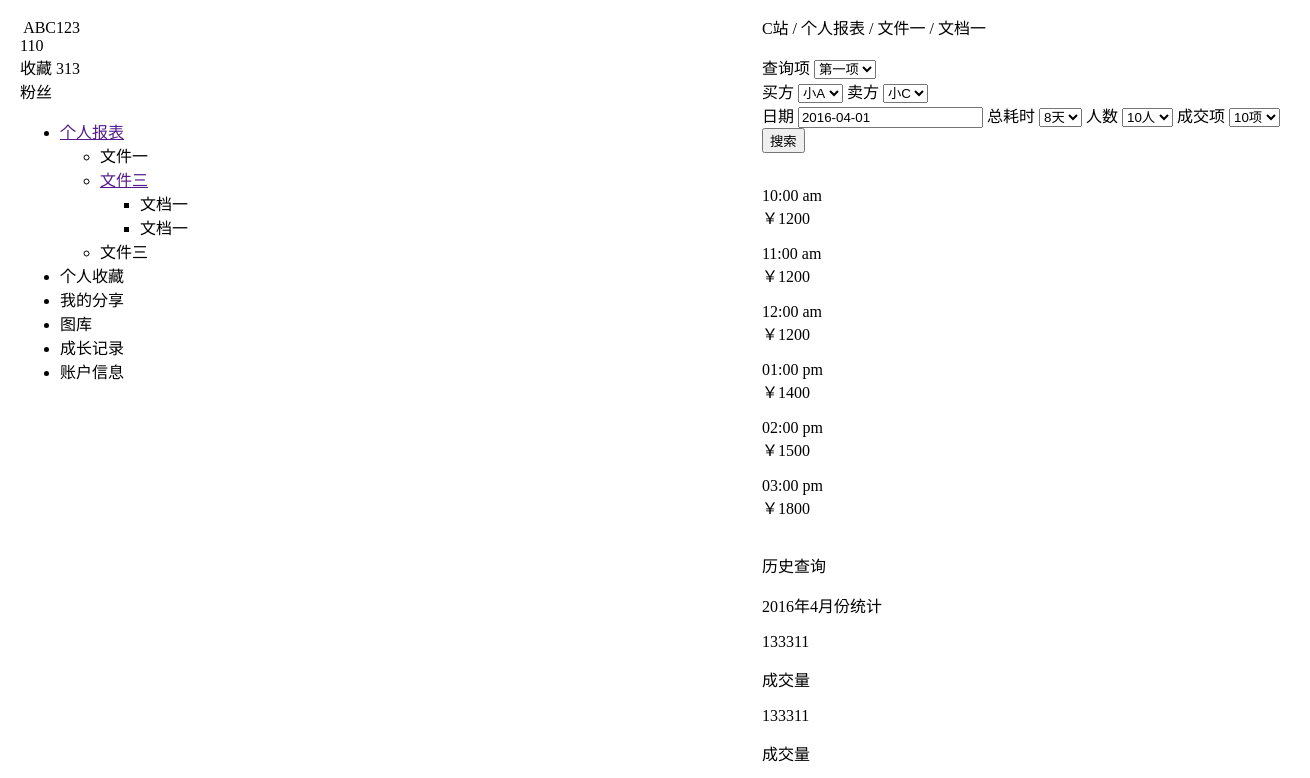
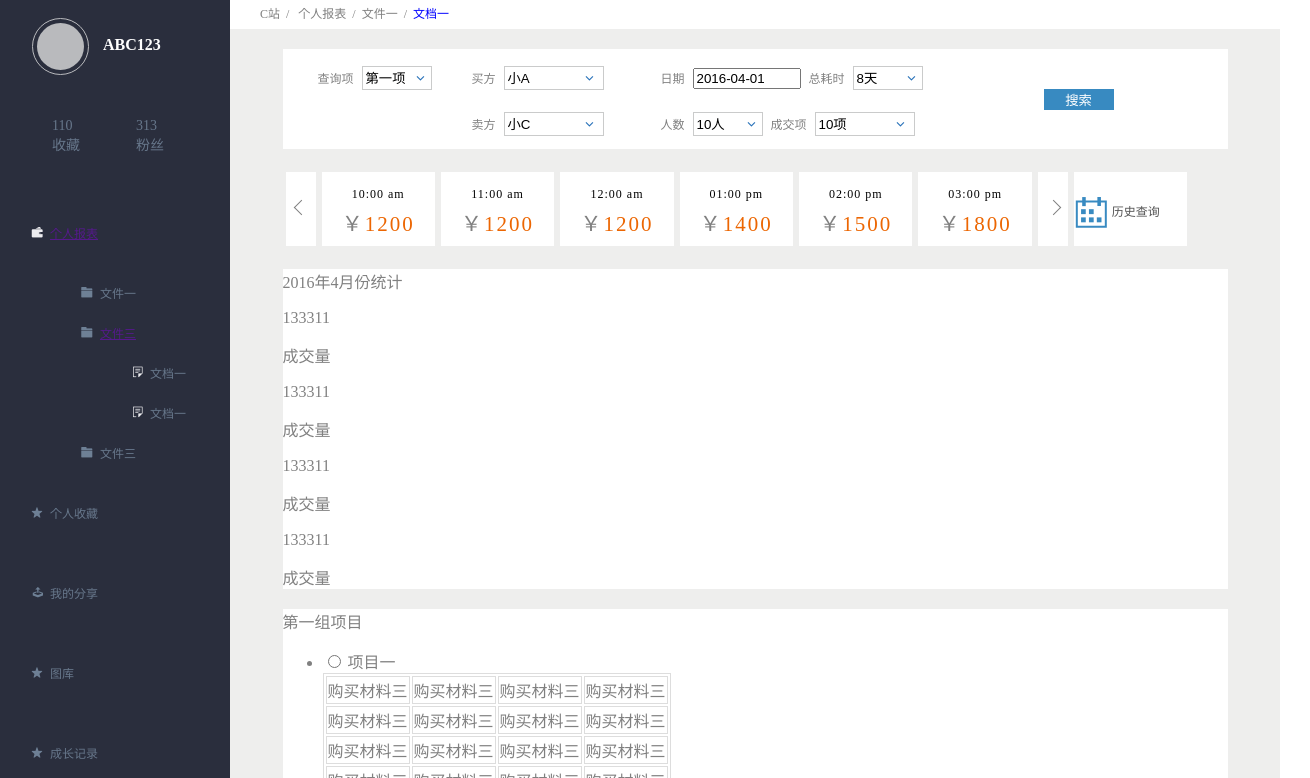
Before and after one commit to zhangchenxi0016/ife2016, a plain HTML site: page stage1/task9/index.html in a window 1280 px wide. Shown: the part 61-839 px from the top of the page, 1310 px wide, since content can reach past the window. Drawn offline with Linux system fonts and the light colour scheme.

Commit message:
task9 over

```diff
--- a/stage1/task9/css/index.css
+++ b/stage1/task9/css/index.css
@@ -1,61 +1,317 @@
-body
-{
-	height:100%;
-	width:100%;
+body {
+    height: 100%;
+    width: 100%;
     font-family: "微软雅黑";
     min-width: 1024px;
-	margin:0px;
+    margin: 0px;
+}
 
+header {
+    width: 100%;
+    height: 60px;
+    background: #2189bf;
 }
-header{
-	width: 100%;
-	height:60px;
-	background:#2189bf;
 
-}
-header div{
-	height:45px;
+header div {
+    height: 45px;
     width: 100%;
     margin: 0px auto;
     position: relative;
 }
-header input{
+
+header input {
     position: absolute;
     left: 60%;
     border-radius: 14px;
-	background:#fff url(../img/zoom.png) no-repeat 17px 2px;
+    background: #fff url(../img/zoom.png) no-repeat 17px 2px;
     bottom: 0px;
+}
 
-}
-header span{
+header span {
     position: absolute;
     left: 80%;
     color: #fff;
     bottom: 0px;
     vertical-align: middle;
+}
 
-}
-.logo{
+.logo {
     position: absolute;
-	left:10%;
+    left: 10%;
     bottom: 0px;
 }
-header span img{
+
+header span img {
     position: relative;
     display: inline-block;
     padding-right: 5px;
     bottom: 0px;
+    margin-bottom: -2px;
 }
-.leftdiv{
-	width: 200px;
+
+.leftdiv {
+    width: 230px;
     height: 100%;
     box-sizing: border-box;
+    margin: 0px;
+    float: left;
+    background: #2a2e3d;
+    color: #67778b;
+    padding-top: 19px;
+}
+
+.rightdiv {
+    width: calc(100% - 230px);
+    height: 100%;
+    margin-left: 230px;
+    box-sizing: border-box;
+    background: #eeeeed;
+    margin-top: 0px;
+    color: gray;
+}
+
+.leftdiv .div1 div {
+    width: 55px;
+    height: 55px;
+    border-radius: 50%;
+    border: 1px solid #b9babd;
+    display: inline-block;
+    vertical-align: middle
+}
+
+.leftdiv div strong {
+    margin-left: 10px;
+}
+
+.leftdiv div div span {
+    width: 47px;
+    height: 47px;
+    background: #b9babd;
+    border-radius: 50%;
+    display: inline-block;
+    margin-top: 4px;
+    margin-left: 4px;
+    z-index: 10;
+}
+
+.leftdiv .div1 {
+    margin-left: 32px;
+    height: 80px;
+    color: #fff;
+}
+
+.leftdiv .sp1 {
+    width: 40px;
+    display: inline-block;
+    vertical-align: middle;
     margin: 20px;
-	float: left;
+    font-size: 14px;
+    font-family: 'SimSun';
+    color: #67778b;
 }
-.rightdiv{
-	width: calc(100%-300px);
-	height:100%;
-	float: right;
-	box-sizing: border-box;
+
+.leftdiv ul {
+    line-height: 80px;
+    margin-left: 10px;
 }
+
+.leftdiv ul ul {
+    line-height: 40px;
+    margin-left: 10px;
+}
+
+.leftdiv .li:nth-child(1) {
+    list-style-image: url("../img/file_open.png");
+}
+
+.leftdiv .li:nth-child(2) {
+    list-style-image: url("../img/star.png");
+}
+
+.leftdiv .li:nth-child(3) {
+    list-style-image: url("../img/share.png");
+}
+
+.leftdiv .li:nth-child(4) {
+    list-style-image: url("../img/star.png");
+}
+
+.leftdiv .li:nth-child(5) {
+    list-style-image: url("../img/star.png");
+}
+
+.leftdiv .li:nth-child(6) {
+    list-style-image: url("../img/user_info.png");
+}
+
+.leftdiv ul ul li {
+    list-style-image: url("../img/file_close.png");
+}
+
+.leftdiv ul ul ul li {
+    list-style-image: url("../img/doc_open.png");
+}
+
+.leftdiv .li {
+    text-decoration: none;
+    font-size: 12px;
+}
+
+.rightdiv .title {
+    width: 100%;
+    height: 30px;
+    background: #fff;
+    color: gray;
+    padding-left: 30px;
+    font-size: 12px;
+    line-height: 30px;
+}
+
+.rightdiv .title p {
+    margin-top: 0px;
+}
+
+.rightdiv .title span {
+    color: blue;
+}
+
+section {
+    background: #fff;
+    margin: 20px;
+    margin-left: 5%;
+    margin-right: 5%;
+    width: 90%;
+}
+
+.rightdiv section:nth-child(1) {
+    height: 100px;
+    position: relative;
+    font-size: 12px;
+}
+
+.rightdiv section:nth-child(1) form {
+    display: flex;
+    flex-direction: row;
+}
+
+.rightdiv section:nth-child(1) form div:nth-child(1) {
+    width: 20%;
+    height: 100px;
+    text-align: center;
+    padding:auto;
+}
+
+.rightdiv section:nth-child(1) form div:nth-child(2) {
+    width: 20%;
+    height: 100px;
+    padding:auto;
+}
+
+.rightdiv section:nth-child(1) form div:nth-child(3) {
+    width: 40%;
+   padding:auto;
+    height: 100px;
+}
+
+.rightdiv section:nth-child(1) form div:nth-child(4) {
+    width: 10%;
+    height: 100px;
+    padding:auto;
+}
+
+.rightdiv section:nth-child(1) span {
+    color: #aaa;
+    line-height: 26px;
+    padding: 0 9px 0 0;
+    margin-bottom: 5px;
+}
+
+.rightdiv section:nth-child(1) select {
+	display: inline-block;
+    -webkit-appearance: none;
+    border: 1px solid #cacbcb;
+    height: 24px;
+    background: url(../img/blue_arrow.png) no-repeat 90% 9px;
+    line-height: 24px;
+    padding-left: 3px;
+    cursor: pointer;
+    margin-bottom: 5px;
+}
+.rightdiv section:nth-child(1) input[type="submit"]{
+	margin-top: 40px;
+	color: #fff;
+	background: #388ac1;
+	border:none;
+}
+.w70 {
+    width: 70px;
+    margin: 5px;
+}
+
+.w120 {
+    width: 100px;
+     margin: 5px;
+}
+.rightdiv section:nth-child(2){
+	height: 80px;
+	display: flex;
+	flex-direction: row;
+	background: #eeeeed;
+}
+.rightdiv section:nth-child(2) div{
+	width:12%;
+	margin: 3px;
+	background: #fff;
+}
+.rightdiv section:nth-child(2) .arrow{
+	width: 20px;
+	padding-left:10px;
+	padding-top:30px;
+}
+.rightdiv section:nth-child(2) .arrow div{
+	width:10px;
+	height:10px;
+	transform: rotateZ(45deg);
+	margin:0px;
+}
+
+.la{
+	border-left: 1px solid gray;
+	border-bottom: 1px solid gray;
+}
+.ra{
+	border-right: 1px solid gray;
+	border-top: 1px solid gray;
+}
+.rightdiv section:nth-child(2) div p{
+	font-size: 12px;
+	color: #000;
+	letter-spacing: 1px;
+	line-height: 20px;
+	text-align:center;
+}
+.rightdiv section:nth-child(2)  div p span:nth-child(3){
+	font-size: 21px;
+	color: #ec6602;
+	letter-spacing: 2px;
+	line-height: 40px
+}
+.rightdiv section:nth-child(2)  div p span:nth-child(2){
+	font-size: 21px;
+	color: gray;
+	letter-spacing: 2px;
+	line-height: 40px
+}
+.rightdiv section  div:last-child span{
+	color: #535353;
+	font-size: 12px;
+	line-height: 80px;
+}
+.rightdiv section  div:last-child img{
+vertical-align: middle;
+margin-right:5px;
+margin-left: 1px;
+}
+.rightdiv section:nth-child(2) div:hover{
+border-top: 2px solid blue;
+}
--- a/stage1/task9/index.html
+++ b/stage1/task9/index.html
@@ -16,17 +16,18 @@
         </div>
     </header>
     <div class="leftdiv">
-        <div>
-            <img src="">
-            <span>ABC123</span>
+        <div class="div1">
+            <div><span></span></div>
+            <strong>ABC123</strong>
+        </div>
+        <div class="div1">
+            <span class="sp1"> 110<br>收藏</span>
+            <span class="sp1"> 313<br>粉丝</span>
         </div>
         <div>
-            <span>110<br>收藏</span>
-            <span>313<br>粉丝</span>
-        </div>
-        <div>
-            <ul>
-                <li>
+            <ul class="ul1">
+                <li class="li">
+                <div>
                     <a href=""><img src="">个人报表</a>
                     <ul>
                         <li><img src="">文件一</li>
@@ -39,87 +40,82 @@
                         </li>
                         <li><img src="">文件三</li>
                     </ul>
+                    <div>
                 </li>
-                <li><img src="">个人收藏</li>
-                <li><img src="">我的分享</li>
-                <li><img src="">图库</li>
-                <li><img src="">成长记录</li>
-                <li><img src="">账户信息</li>
+                <li class="li" ><img src="">个人收藏</li>
+                <li class="li"><img src="">我的分享</li>
+                <li class="li"><img src="">图库</li>
+                <li class="li"><img src="">成长记录</li>
+                <li class="li"><img src="">账户信息</li>
             </ul>
         </div>
     </div>
     <div class="rightdiv">
-        <div>
-            <p>C站 / 个人报表 / 文件一 / <span>文档一</span></p>
+        <div class="title">
+            <p>C站&nbsp;&nbsp;/&nbsp;&nbsp; 个人报表&nbsp;&nbsp;/&nbsp;&nbsp;文件一&nbsp;&nbsp;/&nbsp;&nbsp;<span>文档一</span></p>
         </div>
         <div>
             <section>
                 <form action="">
                     <div>
-                        <span>查询项</span>
-                        <select>
+                        <p>查询项
+                        <select class="w70">
                             <option value="">第一项</option>
-                        </select>
+                        </select></p>
                     </div>
                     <div>
-                        <span>买方</span>
-                        <select>
+                        <p>买方
+                        <select class="w120">
                             <option value="">小A</option>
-                        </select>
-                        <span>卖方</span>
-                        <select>
+                        </select></p>
+                        <p>卖方
+                        <select class="w120">
                             <option value="">小C</option>
-                        </select>
+                        </select></p>
                     </div>
                     <div>
-                        <span>日期</span>
-                        <input type="text" name="" value="2016-04-01">
-                        <span>总耗时</span>
-                        <select>
+                        <p>日期
+                        <input class="w120" type="text" name="" value="2016-04-01">
+                        总耗时
+                        <select class="w70">
                             <option value="">8天</option>
-                        </select>
-                        <span>人数</span>
-                        <select>
+                        </select></p>
+                        <p>人数
+                        <select class="w70">
                             <option value="">10人</option>
                         </select>
-                        <span>成交项</span>
-                        <select>
+                        成交项
+                        <select class="w120">
                             <option value="">10项</option>
-                        </select>
+                        </select></p>
                     </div>
                     <div>
-                    	<input type="submit" value="搜索" name="">
+                    	<input type="submit" class="w70" value="搜索" name="">
                     </div>
                 </form>
             </section>
             <section>
-                <div><img src=""></div>
+                <div class="arrow"><div class="la"> </div></div>
                 <div>
-                    <p>10:00 am
-                        <br><span>￥</span><span>1200</span></p>
+                    <p>10:00 am<br><span>￥</span><span>1200</span></p>
                 </div>
                 <div>
-                    <p>11:00 am
-                        <br><span>￥</span><span>1200</span></p>
+                    <p>11:00 am<br><span>￥</span><span>1200</span></p>
                 </div>
                 <div>
-                    <p>12:00 am
-                        <br><span>￥</span><span>1200</span></p>
+                    <p>12:00 am<br><span>￥</span><span>1200</span></p>
                 </div>
                 <div>
-                    <p>01:00 pm
-                        <br><span>￥</span><span>1400</span></p>
+                    <p>01:00 pm<br><span>￥</span><span>1400</span></p>
                 </div>
                 <div>
-                    <p>02:00 pm
-                        <br><span>￥</span><span>1500</span></p>
+                    <p>02:00 pm<br><span>￥</span><span>1500</span></p>
                 </div>
                 <div>
-                    <p>03:00 pm
-                        <br><span>￥</span><span>1800</span></p>
+                    <p>03:00 pm<br><span>￥</span><span>1800</span></p>
                 </div>
-                <div><img src=""></div>
-                <div><img src=""><span>历史查询</span></div>
+                <div class="arrow"><div class="ra"> </div></div>
+                <div><img src="img/history.png"><span>历史查询</span></div>
             </section>
             <section>
                 <p>2016年4月份统计</p>
```
Lines whose indentation alone changed are shown as unchanged.
